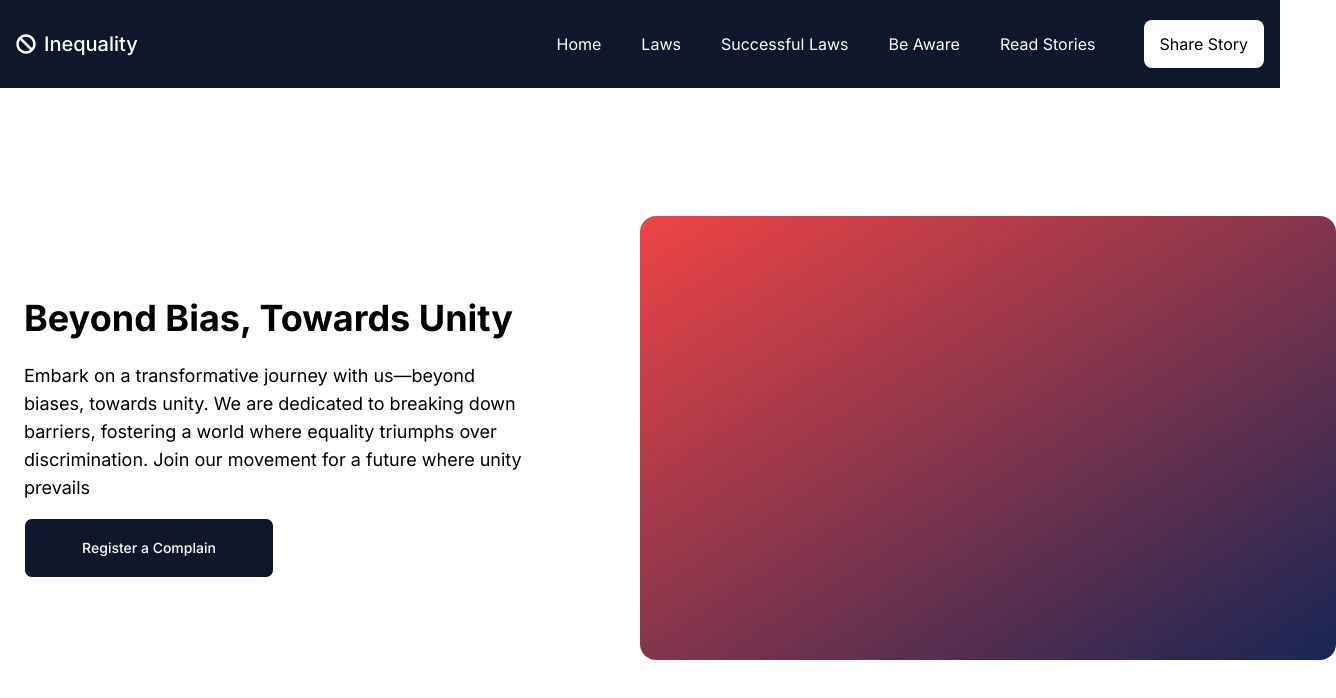
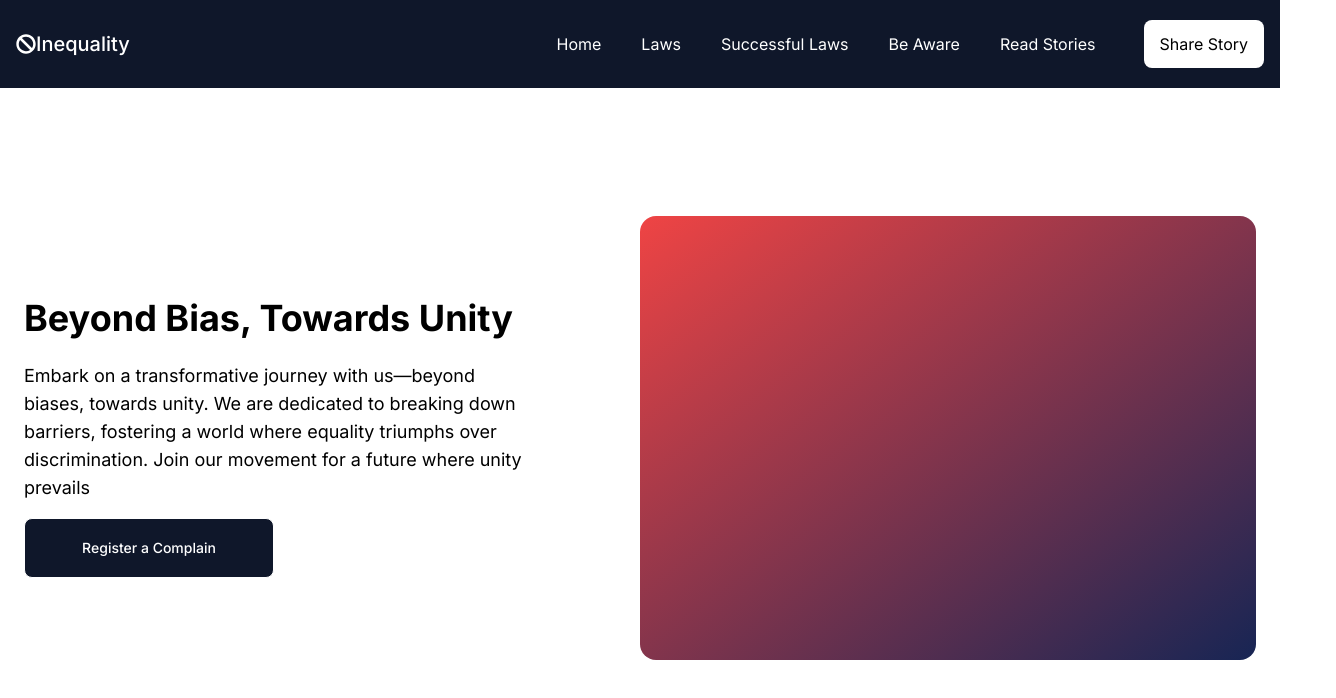
Before and after one commit to College-Class/sip-project, a Next.js app: page / in a window 1280 px wide. Shown: the top 698 px of the page, 1336 px wide, since content can reach past the window. Built offline with nearby package versions, Linux system fonts and the light colour scheme.

Commit message:
fixed width issue of the header

```diff
--- a/components/header.jsx
+++ b/components/header.jsx
@@ -2,15 +2,15 @@
 import { FaBars, FaBan } from 'react-icons/fa';
 function Header() {
   return (
-    <header className="bg-slate-900  py-5  sticky top-0 z-10 min-w-screen">
+    <header className="bg-slate-900  py-5  sticky top-0 z-10 ">
       {/* TODO : Make mobile responsive nav bar */}
       <nav className="lg:hidden flex justify-between px-4 items-center">
         <div className=" flex items-center gap-2 text-white font-medium text-xl ">  <FaBan className='text-white ' />Inequality </div>
  <FaBars className='text-white  ' />
       </nav>
 
-      <nav className="lg:flex hidden justify-between px-4 items-center">
-         <div className=" flex items-center gap-2 text-white font-medium text-xl ">  <FaBan className='text-white ' />Inequality </div>
+      <nav className="lg:flex hidden justify-between px-4 items-center ">
+         <div className=" flex items-center  text-white font-medium text-xl ">  <FaBan className='text-white ' />Inequality </div>
         <div className="lg:flex hidden items-center ">
           <ul className="flex gap-2">
             <li className="inline-block text-white cursor-pointer px-4 py-2  hover:text-red-100 ">
--- a/components/heroSection.jsx
+++ b/components/heroSection.jsx
@@ -18,7 +18,7 @@ function HeroSection() {
           Register a Complain
         </button>
       </div>
-      <div className="lg:w-[696px] lg:h-[444px] w-screen-30 h-72 lg:mt-0 mt-8 bg-gradient-to-br  from-red-500 to-blue-950 rounded-2xl" />
+      <div className="lg:w-40% lg:h-[444px] w-screen-30 h-72 lg:mt-0 mt-8 bg-gradient-to-br  from-red-500 to-blue-950 rounded-2xl" />
     </div>
   )
 }
```
